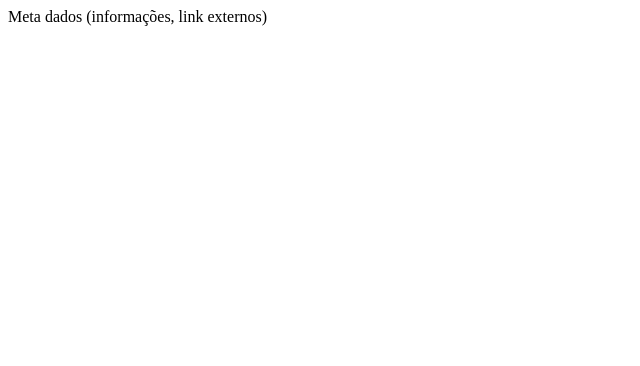
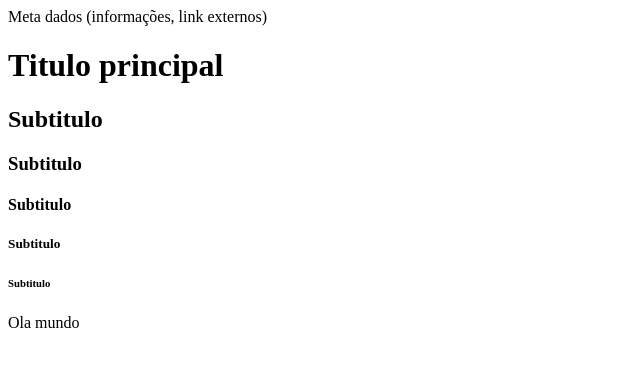
Before and after one commit to DeycksonResende/Aula1Fiap, a plain HTML site: page Aula.html in a window 1280 px wide. Shown: the whole page, without its empty margins (0-640 px from the left). Drawn offline with Linux system fonts and the light colour scheme.

Commit message:
titulo principal

```diff
--- a/Aula.html
+++ b/Aula.html
@@ -5,9 +5,17 @@
     <meta charset="UTF-8">
     <meta name="author" content= "Deyckson roberto">
     <title>Minha pagina</title>
+    <link rel="stylesheet" type="text/css" href="./styles.css">
+    <script src="./arquivo-javascript.js"></script>
 </head>
 <body>
-
+<h1>Titulo principal</h1>
+<h2>Subtitulo</h2>
+<h3>Subtitulo</h3>
+<h4>Subtitulo</h4>
+<h5>Subtitulo</h5>
+<h6>Subtitulo</h6>
+<p>Ola mundo</p>
 
 </body>
 </html>
```
Also changed, not shown: arquivo-javascript.js (added), styles.css (added).
